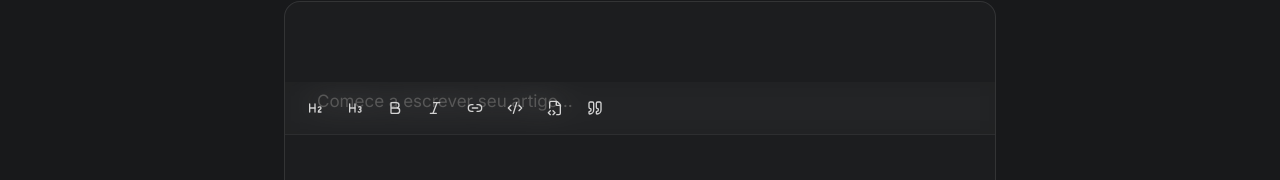
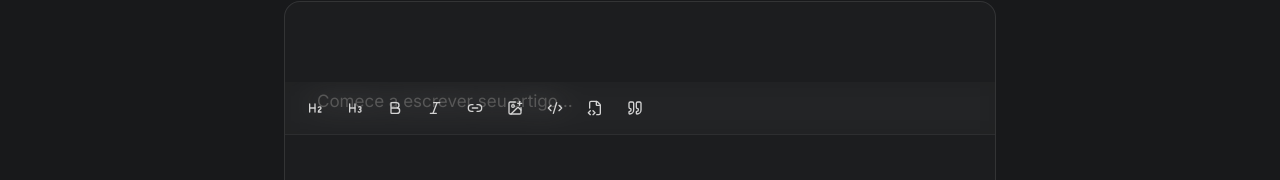
Before and after one commit to vavito/vavito_archives, a Next.js app in the folder apps/web/: page /admin in a window 1280 px wide. Shown: the part 288-468 px from the top of the page. Built offline with nearby package versions, Linux system fonts and the light colour scheme.

Commit message:
feat(admin): insere e remove imagens no conteúdo

```diff
--- a/apps/web/src/features/admin/editor/article-editor-toolbar.tsx
+++ b/apps/web/src/features/admin/editor/article-editor-toolbar.tsx
@@ -10,17 +10,20 @@ import {
   FileCode2,
   Heading2,
   Heading3,
+  ImagePlus,
   Italic,
   Link2,
   Quote,
+  Trash2,
   type LucideIcon,
 } from 'lucide-react';
 
 type EditorTool =
-  'bold' | 'code' | 'codeBlock' | 'heading2' | 'heading3' | 'italic' | 'link' | 'quote';
+  'bold' | 'code' | 'codeBlock' | 'heading2' | 'heading3' | 'image' | 'italic' | 'link' | 'quote';
 
 interface ArticleEditorToolbarProps {
   editor: Editor;
+  onAddImage: () => void;
   onEditLink: () => void;
 }
 
@@ -31,7 +34,7 @@ interface ToolbarButtonsProps extends ArticleEditorToolbarProps {
 
 interface ToolbarAction {
   active: boolean;
-  ariaKeyShortcuts: string;
+  ariaKeyShortcuts?: string;
   icon: LucideIcon;
   label: string;
   run: () => void;
@@ -42,7 +45,13 @@ const bubbleMenuOptions = { offset: 8, placement: 'top' as const };
 const floatingMenuOptions = { offset: 8, placement: 'bottom-start' as const };
 const appendMenuToBody = () => document.body;
 
-function ToolbarButtons({ editor, label, onEditLink, tools }: Readonly<ToolbarButtonsProps>) {
+function ToolbarButtons({
+  editor,
+  label,
+  onAddImage,
+  onEditLink,
+  tools,
+}: Readonly<ToolbarButtonsProps>) {
   const activeFormats = useEditorState({
     editor,
     selector: ({ editor: currentEditor }) => ({
@@ -51,6 +60,7 @@ function ToolbarButtons({ editor, label, onEditLink, tools }: Readonly<ToolbarBu
       codeBlock: currentEditor.isActive('codeBlock'),
       heading2: currentEditor.isActive('heading', { level: 2 }),
       heading3: currentEditor.isActive('heading', { level: 3 }),
+      image: currentEditor.isActive('image'),
       italic: currentEditor.isActive('italic'),
       link: currentEditor.isActive('link'),
       quote: currentEditor.isActive('blockquote'),
@@ -98,6 +108,13 @@ function ToolbarButtons({ editor, label, onEditLink, tools }: Readonly<ToolbarBu
       run: () => editor.chain().focus().toggleHeading({ level: 3 }).run(),
       shortcut: 'Ctrl/⌘ + Alt + 3',
     },
+    image: {
+      active: activeFormats.image,
+      icon: ImagePlus,
+      label: 'Inserir imagem',
+      run: onAddImage,
+      shortcut: 'Abrir envio',
+    },
     italic: {
       active: activeFormats.italic,
       ariaKeyShortcuts: 'Control+I Meta+I',
@@ -143,7 +160,7 @@ function ToolbarButtons({ editor, label, onEditLink, tools }: Readonly<ToolbarBu
             onClick={action.run}
             onMouseDown={(event) => event.preventDefault()}
             size="icon"
-            title={`${action.label} (${action.shortcut})`}
+            title={action.ariaKeyShortcuts ? `${action.label} (${action.shortcut})` : action.label}
             variant="ghost"
           >
             <Icon aria-hidden="true" />
@@ -154,19 +171,35 @@ function ToolbarButtons({ editor, label, onEditLink, tools }: Readonly<ToolbarBu
   );
 }
 
-export function ArticleEditorToolbar({ editor, onEditLink }: Readonly<ArticleEditorToolbarProps>) {
+export function ArticleEditorToolbar({
+  editor,
+  onAddImage,
+  onEditLink,
+}: Readonly<ArticleEditorToolbarProps>) {
   return (
     <ToolbarButtons
       editor={editor}
       label="Ferramentas de formatação"
+      onAddImage={onAddImage}
       onEditLink={onEditLink}
-      tools={['heading2', 'heading3', 'bold', 'italic', 'link', 'code', 'codeBlock', 'quote']}
+      tools={[
+        'heading2',
+        'heading3',
+        'bold',
+        'italic',
+        'link',
+        'image',
+        'code',
+        'codeBlock',
+        'quote',
+      ]}
     />
   );
 }
 
 export function ArticleEditorContextMenus({
   editor,
+  onAddImage,
   onEditLink,
 }: Readonly<ArticleEditorToolbarProps>) {
   return (
@@ -183,6 +216,7 @@ export function ArticleEditorContextMenus({
         <ToolbarButtons
           editor={editor}
           label="Formatação da seleção"
+          onAddImage={onAddImage}
           onEditLink={onEditLink}
           tools={['bold', 'italic', 'link', 'code']}
         />
@@ -197,10 +231,30 @@ export function ArticleEditorContextMenus({
         <ToolbarButtons
           editor={editor}
           label="Inserir bloco"
+          onAddImage={onAddImage}
           onEditLink={onEditLink}
           tools={['heading2', 'heading3', 'quote', 'codeBlock']}
         />
       </FloatingMenu>
+
+      <BubbleMenu
+        appendTo={appendMenuToBody}
+        className="article-editor-context-menu"
+        editor={editor}
+        options={bubbleMenuOptions}
+        shouldShow={({ editor: currentEditor }) => currentEditor.isActive('image')}
+      >
+        <Button
+          aria-label="Remover imagem"
+          className="text-destructive hover:text-destructive"
+          onClick={() => editor.chain().focus().deleteSelection().run()}
+          size="small"
+          variant="ghost"
+        >
+          <Trash2 aria-hidden="true" />
+          Remover imagem
+        </Button>
+      </BubbleMenu>
     </>
   );
 }
--- a/apps/web/src/features/admin/editor/article-editor.tsx
+++ b/apps/web/src/features/admin/editor/article-editor.tsx
@@ -3,6 +3,9 @@
 import { EditorContent, type JSONContent, useEditor } from '@tiptap/react';
 import { useState } from 'react';
 
+import { uploadArticleImage } from '../services/admin-media.service';
+import type { UploadArticleImage, UploadedArticleImage } from '../types/admin-media.types';
+import { ArticleImageForm } from './article-image-form';
 import { ArticleEditorContextMenus, ArticleEditorToolbar } from './article-editor-toolbar';
 import {
   ARTICLE_CONTENT_SCHEMA_VERSION,
@@ -14,13 +17,16 @@ import { ArticleLinkForm } from './article-link-form';
 interface ArticleEditorProps {
   initialContent?: JSONContent;
   onChange?: (content: JSONContent, schemaVersion: number) => void;
+  uploadImage?: UploadArticleImage;
 }
 
 export function ArticleEditor({
   initialContent = EMPTY_ARTICLE_DOCUMENT,
   onChange,
+  uploadImage = uploadArticleImage,
 }: Readonly<ArticleEditorProps>) {
   const [content, setContent] = useState<JSONContent>(initialContent);
+  const [isImageFormOpen, setIsImageFormOpen] = useState(false);
   const [isLinkFormOpen, setIsLinkFormOpen] = useState(false);
   const editor = useEditor({
     content: initialContent,
@@ -32,6 +38,7 @@ export function ArticleEditor({
       handleKeyDown: (_view, event) => {
         if ((event.ctrlKey || event.metaKey) && event.key.toLowerCase() === 'k') {
           event.preventDefault();
+          setIsImageFormOpen(false);
           setIsLinkFormOpen(true);
           return true;
         }
@@ -48,11 +55,46 @@ export function ArticleEditor({
     },
   });
 
+  function openImageForm() {
+    setIsLinkFormOpen(false);
+    setIsImageFormOpen(true);
+  }
+
+  function openLinkForm() {
+    setIsImageFormOpen(false);
+    setIsLinkFormOpen(true);
+  }
+
+  function insertUploadedImage(image: UploadedArticleImage) {
+    editor
+      ?.chain()
+      .focus()
+      .setImage({
+        alt: image.altText,
+        ...(image.height ? { height: image.height } : {}),
+        src: image.url,
+        ...(image.width ? { width: image.width } : {}),
+      })
+      .run();
+    setIsImageFormOpen(false);
+  }
+
   return (
     <section aria-label="Editor do artigo" className="article-editor-shell">
       {editor ? (
         <div className="article-editor-toolbar-region">
-          <ArticleEditorToolbar editor={editor} onEditLink={() => setIsLinkFormOpen(true)} />
+          <ArticleEditorToolbar
+            editor={editor}
+            onAddImage={openImageForm}
+            onEditLink={openLinkForm}
+          />
+          {isImageFormOpen ? (
+            <ArticleImageForm
+              onClose={() => setIsImageFormOpen(false)}
+              onUploaded={insertUploadedImage}
+              uploadImage={uploadImage}
+            />
+          ) : null}
           {isLinkFormOpen ? (
             <ArticleLinkForm editor={editor} onClose={() => setIsLinkFormOpen(false)} />
           ) : null}
@@ -61,7 +103,11 @@ export function ArticleEditor({
       <div className="relative">
         <EditorContent editor={editor} />
         {editor ? (
-          <ArticleEditorContextMenus editor={editor} onEditLink={() => setIsLinkFormOpen(true)} />
+          <ArticleEditorContextMenus
+            editor={editor}
+            onAddImage={openImageForm}
+            onEditLink={openLinkForm}
+          />
         ) : null}
       </div>
       <input name="content" readOnly type="hidden" value={JSON.stringify(content)} />
```
